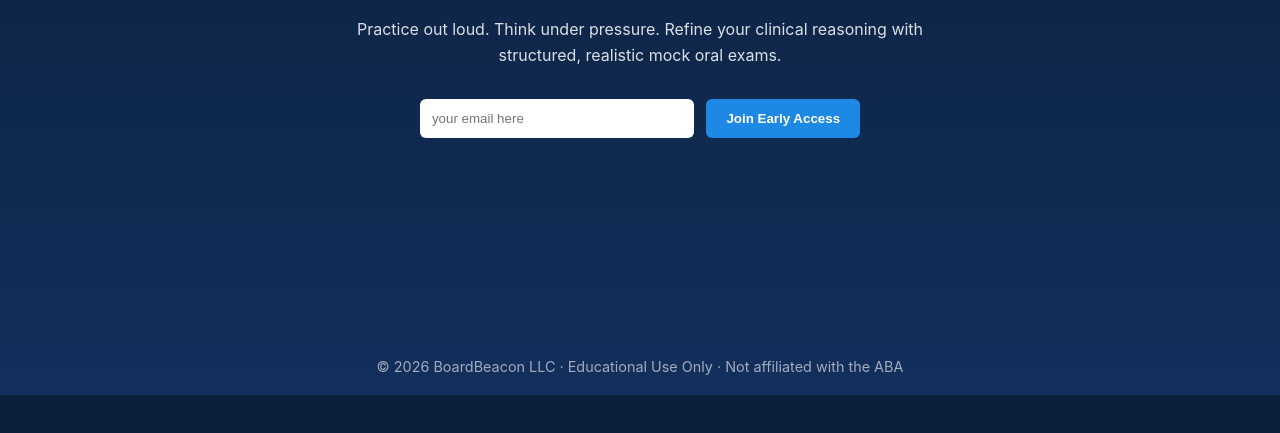
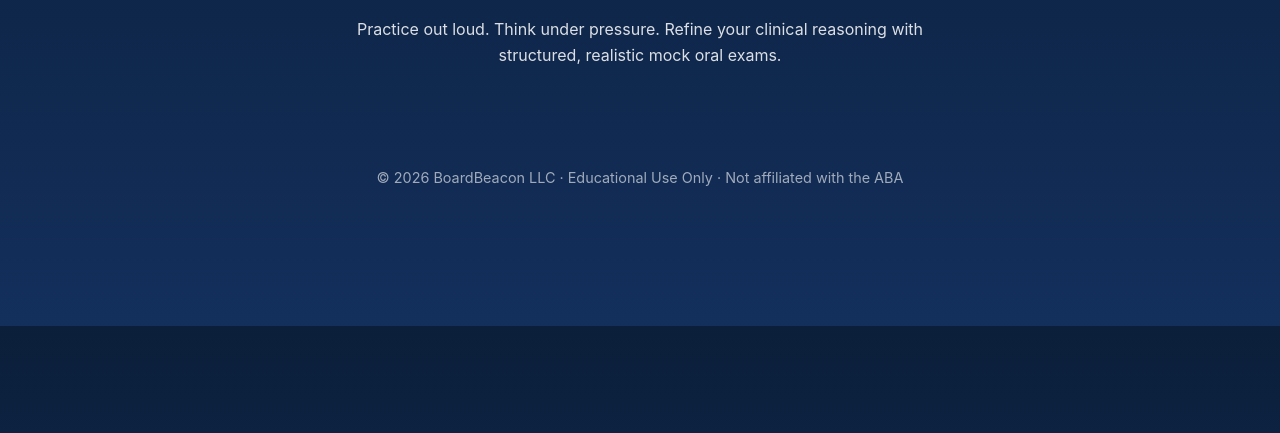
Before and after one commit to sralcos/BoardBeacon-website, a plain HTML site: page index.html in a window 1280 px wide. Shown: the part 277-710 px from the top of the page. Drawn offline with Linux system fonts and the light colour scheme.

Commit message:
Update index.html

```diff
--- a/index.html
+++ b/index.html
@@ -65,11 +65,7 @@
     with structured, realistic mock oral exams.
   </p>
 
-  <div class="cta">
-    <input type="email" placeholder="your email here">
-    <button>Join Early Access</button>
-  </div>
-</div>
+
 
 <footer>
   © 2026 BoardBeacon LLC · Educational Use Only · Not affiliated with the ABA
```
